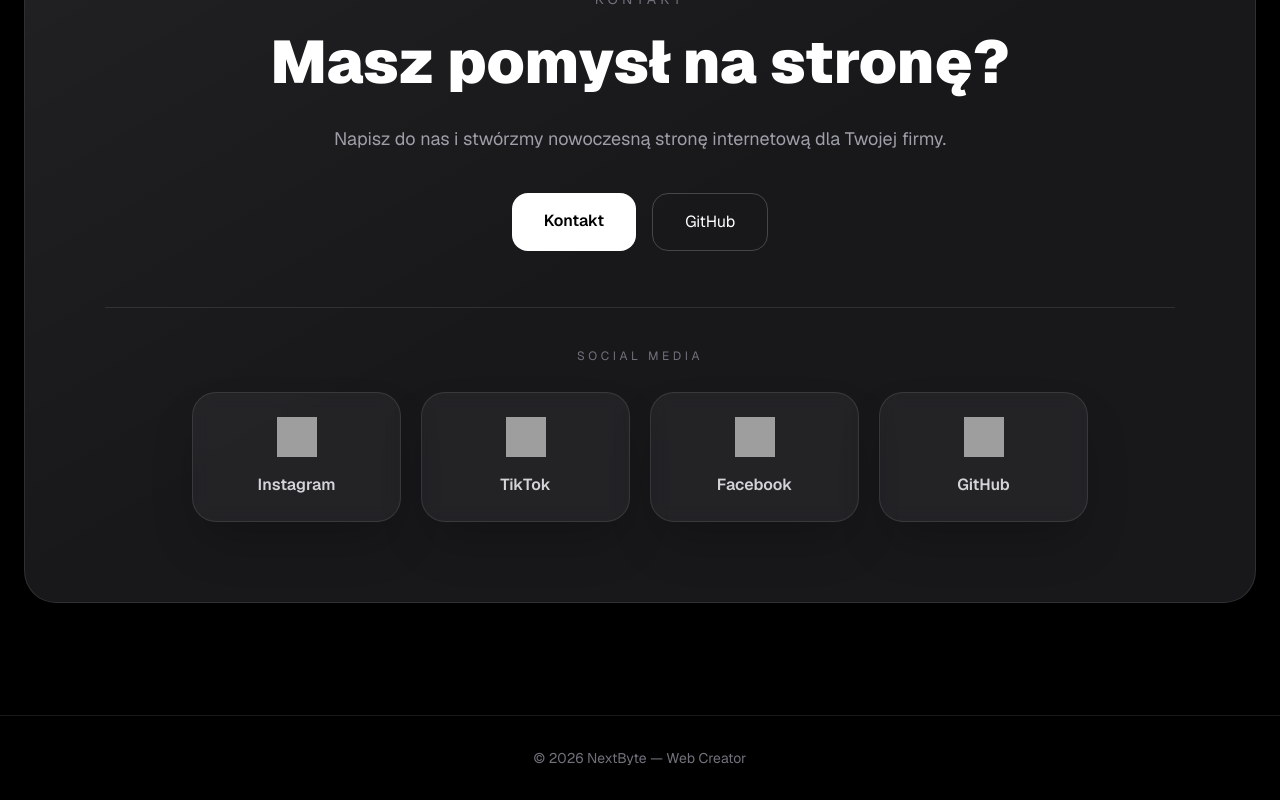
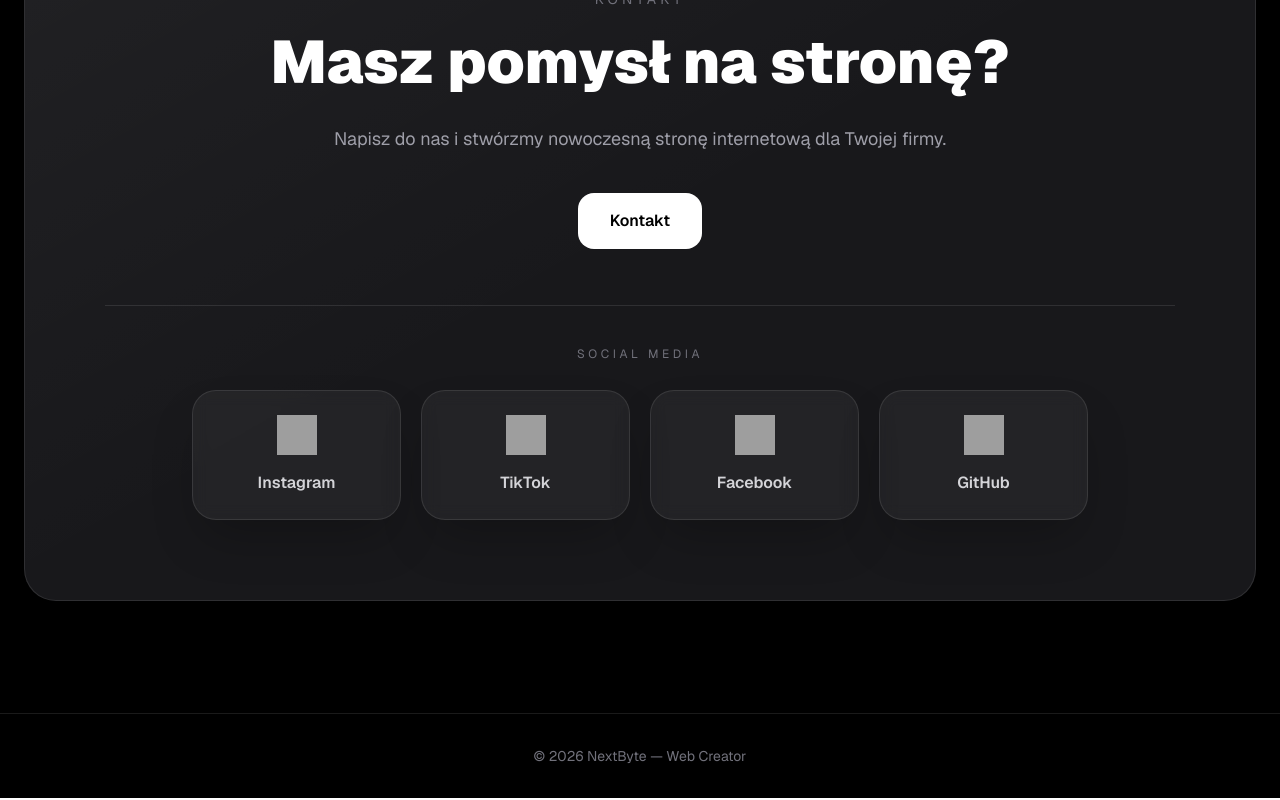
Before and after one commit to kryspinadamik31-dev/Portfolio, a Next.js app: page / in a window 1280 px wide. Shown: the part 2900-3700 px from the top of the page. Built offline with nearby package versions, Linux system fonts and the light colour scheme; grey boxes are pictures that could not be loaded.

Commit message:
fix socials section

```diff
--- a/app/page.tsx
+++ b/app/page.tsx
@@ -299,14 +299,6 @@ export default function PortfolioWebsite() {
                 Kontakt
               </Link>
 
-              <a
-                href="https://github.com/kryspinadamik31-dev"
-                target="_blank"
-                rel="noopener noreferrer"
-                className="px-8 py-4 rounded-2xl border border-white/20 hover:bg-white/10 transition"
-              >
-                GitHub
-              </a>
             </div>
 
             <div className="mt-14 pt-10 border-t border-white/10">
```
